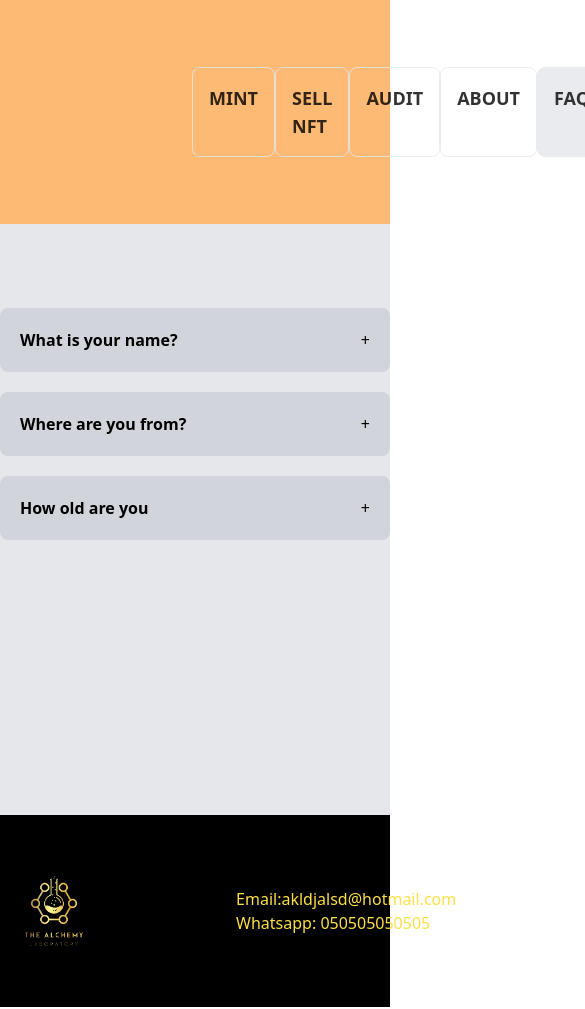
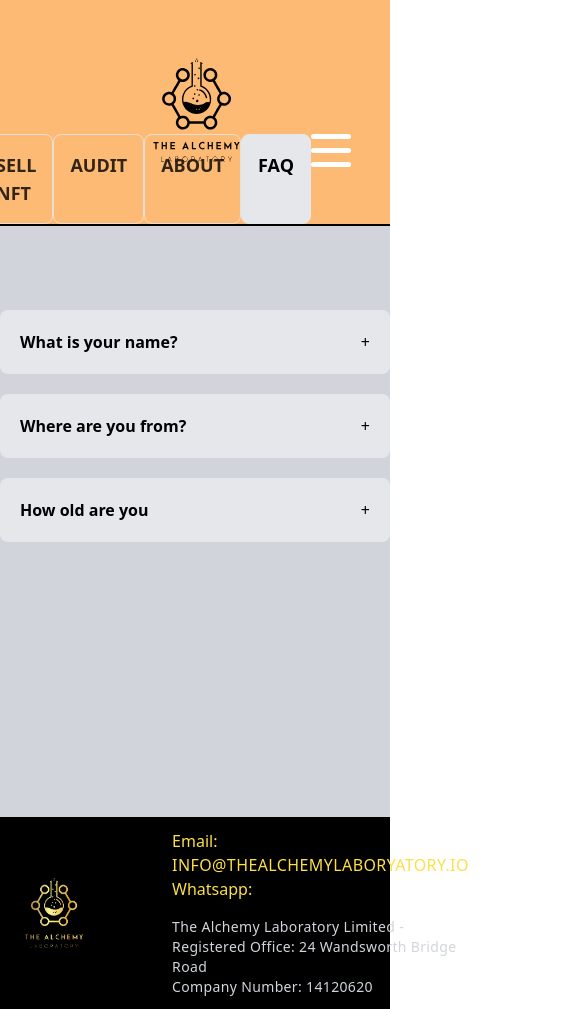
Before and after one commit to jaytecch/asop, a React (Create React App) app: page /faq in a window 390 px wide. Shown: the top 1009 px of the page, 585 px wide, since content can reach past the window. Built offline with nearby package versions, Linux system fonts and the light colour scheme; the HTML template or start-up script is replaced by a standard one.

Commit message:
Hamburger Menu is added

```diff
--- a/src/App.js
+++ b/src/App.js
@@ -13,7 +13,7 @@ function App() {
     <div className='App'>
       <BrowserRouter>
         <Header />
-				<div className='bg-gray-200 pb-12 relative min-h-[70vh] '>
+        <div className='bg-gray-300 pb-12 relative min-h-[70vh] '>
           <Routes>
             <Route index element={<Home />} />
             <Route path='/mint' element={<Mint />} />
--- a/src/components/Accordion.jsx
+++ b/src/components/Accordion.jsx
@@ -1,8 +1,9 @@
 function Accordion({ question, answer, selected, index, ...rest }) {
   return (
     <div
-			className='bg-gray-300 max-w-[480px] rounded-lg mx-auto my-5  p-5'
-			{...rest}>
+      className='bg-gray-200 max-w-[480px] rounded-lg mx-auto my-5  p-5'
+      {...rest}
+    >
       <div className='flex justify-between cursor-pointer'>
         <h3 className='font-bold'>{question}</h3>
         {selected === index ? '-' : '+'}
@@ -10,7 +11,8 @@ function Accordion({ question, answer, selected, index, ...rest }) {
       <div
         className={`h-[0px] overflow-hidden transition-all duration-500 ${
           selected === index ? ' h-[45px] opacity-100 ' : 'opacity-0 '
-				}`}>
+        }`}
+      >
         <p>{answer}</p>
       </div>
     </div>
--- a/src/components/PriceInput.jsx
+++ b/src/components/PriceInput.jsx
@@ -2,7 +2,7 @@ function PriceInput({ price, unit }) {
   return (
     <div>
       <div className='mb-3'>
-        <div className='border-2 border-gray-400 rounded-lg bg-gray-300  p-4 font-bold uppercase text-center text-xl text-gray-400'>
+        <div className='border-2 border-gray-400 rounded-lg bg-gray-200  p-4 font-bold uppercase text-center text-xl text-gray-400'>
           {`${price}  ${unit.toUpperCase()}`}
         </div>
       </div>
--- a/src/components/ProcessInput.jsx
+++ b/src/components/ProcessInput.jsx
@@ -3,10 +3,10 @@ function ProcessInput({ tier, process, onClick, selected }) {
     <div>
       <div className='mb-3' onClick={onClick}>
         <div
-					className={`transition-all border-2 border-gray-400 rounded-lg bg-gray-300 p-4 font-bold uppercase text-xl text-gray-400 hover:bg-orange-200 hover:border-black hover:text-black ${
-						selected === tier &&
-						'bg-orange-200 border-black text-black'
-					}`}>
+          className={`transition-all border-2 border-gray-400 rounded-lg bg-gray-200 p-4 font-bold uppercase text-xl text-gray-400 hover:bg-orange-200 hover:border-black hover:text-black ${
+            selected === tier && 'bg-orange-200 border-black text-black'
+          }`}
+        >
           {`T${tier} - ${process.toUpperCase()}`}
         </div>
       </div>
--- a/src/components/layout/Footer.jsx
+++ b/src/components/layout/Footer.jsx
@@ -2,12 +2,23 @@ import FooterLogo from '../../assets/FooterLogo.png';
 function Footer() {
   return (
     <div className='bg-black '>
-			<div className='container mx-auto flex gap-x-8 items-center relative'>
+      <div className='container mx-auto flex xl:gap-x-8 items-center relative'>
         <img src={FooterLogo} alt='' className='h-48' />
-				<span className=' bg-slate-50 h-28 w-1 top-2relative ' />
+        <span className=' bg-gray-400 h-28 w-0.5 top-2relative rounded-lg ' />
         <div className=' text-yellow-300 ml-16 '>
-					<p>Email:akldjalsd@hotmail.com</p>
-					<p>Whatsapp: 050505050505</p>
+          <p>
+            Email:{' '}
+            <span className='uppercase tracking-wide'>
+              info@thealchemylaboryatory.io
+            </span>{' '}
+          </p>
+          <p>Whatsapp: </p>
+          <p className='text-gray-300 text-sm mt-4 tracking-wide'>
+            The Alchemy Laboratory Limited - Registered Office: 24 Wandsworth
+            Bridge Road
+            <br />
+            Company Number: 14120620
+          </p>
         </div>
       </div>
     </div>
--- a/src/components/layout/Header.jsx
+++ b/src/components/layout/Header.jsx
@@ -1,57 +1,96 @@
 import Logo from '../../assets/Logo.svg';
 import { Link, useLocation } from 'react-router-dom';
+import { useState } from 'react';
 
 function Header() {
   const location = useLocation();
+  const [isClicked, setIsClicked] = useState(false);
 
+  const handleClick = () => {
+    setIsClicked(!isClicked);
+  };
   return (
-    <div className='bg-orange-300'>
-      <div className=' container mx-auto flex items-center gap-x-[12rem] '>
+    <div className='bg-orange-300 border-b-2 border-black'>
+      <div className=' container mx-auto flex items-center gap-x-[12rem] relative   '>
         <Link to='/'>
           <img src={Logo} alt='logo' className='h-56' />
         </Link>
 
-        <nav className='flex text-lg uppercase font-semibold  '>
+        <nav className='flex text-lg uppercase font-semibold absolute bottom-0 right-[10%] '>
           <Link
             to='/mint'
-            className={`transition-all opacity-80 hover:bg-gray-200 hover:opacity-100 border rounded-lg p-4 ${
-              location.pathname === '/mint' && ' bg-gray-200 opacity-100'
+            className={`transition-all hover:bg-gray-200 hover:opacity-100 border-2 rounded-lg p-4 ${
+              location.pathname === '/mint'
+                ? ' bg-gray-200 opacity-100'
+                : 'opacity-80 '
             }`}
           >
             Mint
           </Link>
           <Link
             to='/sell-nft'
-            className={`transition-all opacity-80 hover:bg-gray-200 hover:opacity-100 border rounded-lg p-4 ${
-              location.pathname === '/sell-nft' && ' bg-gray-200 opacity-100'
+            className={`transition-all  hover:bg-gray-200 hover:opacity-100 border rounded-lg p-4 ${
+              location.pathname === '/sell-nft'
+                ? ' bg-gray-200 opacity-100'
+                : 'opacity-80 '
             }`}
           >
             Sell NFT
           </Link>
           <Link
             to='/audit'
-            className={`transition-all opacity-80 hover:bg-gray-200 hover:opacity-100 border rounded-lg p-4 ${
-              location.pathname === '/audit' && ' bg-gray-200 opacity-100'
+            className={`transition-all hover:bg-gray-200 hover:opacity-100 border rounded-lg p-4 ${
+              location.pathname === '/audit'
+                ? ' bg-gray-200 opacity-100'
+                : 'opacity-80 '
             }`}
           >
             Audit
           </Link>
           <Link
             to='/about'
-            className={`transition-all opacity-80 hover:bg-gray-200 hover:opacity-100 border rounded-lg p-4 ${
-              location.pathname === '/about' && ' bg-gray-200 opacity-100'
+            className={`transition-all  hover:bg-gray-200 hover:opacity-100 border rounded-lg p-4 ${
+              location.pathname === '/about'
+                ? ' bg-gray-200 opacity-100'
+                : 'opacity-80 '
             }`}
           >
             About
           </Link>
           <Link
             to='/faq'
-            className={`transition-all opacity-80 hover:bg-gray-200 hover:opacity-100 border rounded-lg p-4 ${
-              location.pathname === '/faq' && ' bg-gray-200 opacity-100'
+            className={`transition-all hover:bg-gray-200 hover:opacity-100 border rounded-lg p-4 ${
+              location.pathname === '/faq'
+                ? ' bg-gray-200 opacity-100'
+                : 'opacity-80 '
             }`}
           >
             FAQ
           </Link>
+          <div
+            className=' cursor-pointer border-1 border-white'
+            onClick={handleClick}
+          >
+            <div
+              className={`relative z-20 w-10 h-[33px] transform rotate-0 transition duration-50 ease-in-out cursor-pointer `}
+            >
+              <span
+                className={`bg-white block absolute w-full h-[5px] rounded-[7px] opacity-100 left-0 transform rotate-0 transition duration-250 ease-in-out origin-[3px_1px] top-0 ${
+                  isClicked && '-top-0  rotate-45'
+                }`}
+              ></span>
+              <span
+                className={`bg-white block absolute w-full h-[5px] rounded-[7px] opacity-100 left-0 transform rotate-0 transition duration-250 ease-in-out origin-left-center top-[14px] ${
+                  isClicked && 'w-0 opacity-0'
+                }`}
+              ></span>
+              <span
+                className={`bg-white block absolute w-full h-[5px] rounded-[7px] opacity-100 left-0 transform rotate-0 transition duration-250 ease-in-out origin-[-3px_1px] top-7 ${
+                  isClicked && '-rotate-45'
+                }`}
+              ></span>
+            </div>
+          </div>
         </nav>
       </div>
     </div>
--- a/src/pages/Home.jsx
+++ b/src/pages/Home.jsx
@@ -4,14 +4,15 @@ import Coin2 from '../assets/10A_Front.png';
 function Home() {
   return (
     <div className=' container mx-auto flex items-center justify-center '>
-      <h1 className='text-4xl 2xl:text-5xl font-bold text-gray-400 w-80 tracking-wide leading-[4rem] '>
-        Invest In Physical Gold Using NFTs
+      <h1 className='text-4xl 2xl:text-5xl font-bold text-gray-400 w-80 tracking-wide leading-[4rem] drop-shadow-2xl '>
+        Invest In Physical <span className='text-[#d79b61]'>Gold</span> Using
+        NFTs
       </h1>
-      <div className='flex'>
+      <div className='flex drop-shadow-2xl '>
         <img
           src={Coin2}
           alt=''
-          className='h-[24rem] w-[24rem] 2xl:h-[30rem] 2xl:w-[30rem] relative left-48 2xl:left-60'
+          className='h-[24rem] w-[24rem] 2xl:h-[30rem] 2xl:w-[30rem] relative left-48 2xl:left-60 '
         />
         <img
           src={Coin1}
--- a/src/pages/Mint.jsx
+++ b/src/pages/Mint.jsx
@@ -13,10 +13,10 @@ function Mint() {
     setSelected(tier);
   };
   return (
-		<div className='flex justify-center'>
+    <div className='flex flex-col justify-center md:flex-row'>
       <div className='flex flex-col justify-center items-center cursor-pointer '>
         <img src={CoinImg} alt='' className='h-80' />
-				<div>
+        <div className=''>
           <ProcessInput
             tier={1}
             process={'mint'}
--- a/src/pages/SellNFT.jsx
+++ b/src/pages/SellNFT.jsx
@@ -1,28 +1,52 @@
 import CoinImg from '../assets/10A_Front.png';
 import ProcessInput from '../components/ProcessInput';
 import PriceInput from '../components/PriceInput';
+import { useState } from 'react';
 
 function SellNFT() {
+  const [selected, setSelected] = useState(null);
+
+  const handleClick = (tier) => {
+    if (selected === tier) {
+      return setSelected(null);
+    }
+    setSelected(tier);
+  };
   return (
-    <div className='flex justify-center'>
+    <div className='flex flex-col justify-center md:flex-row'>
       <div className='flex flex-col justify-center items-center cursor-pointer '>
         <img src={CoinImg} alt='' className='h-80' />
         <div className=''>
-          <ProcessInput tier={1} process={'sell'} />
+          <ProcessInput
+            tier={1}
+            process={'sell'}
+            onClick={() => handleClick(1)}
+            selected={selected}
+          />
           <PriceInput price={85} unit={'$'} />
         </div>
       </div>
       <div className='flex flex-col justify-center items-center cursor-pointer '>
         <img src={CoinImg} alt='' className='h-80' />
         <div>
-          <ProcessInput tier={5} process={'sell'} />
+          <ProcessInput
+            tier={5}
+            process={'sell'}
+            onClick={() => handleClick(5)}
+            selected={selected}
+          />
           <PriceInput price={425} unit={'$'} />
         </div>
       </div>
       <div className='flex flex-col justify-center items-center cursor-pointer '>
         <img src={CoinImg} alt='' className='h-80' />
         <div className=''>
-          <ProcessInput tier={10} process={'sell'} />
+          <ProcessInput
+            tier={10}
+            process={'sell'}
+            onClick={() => handleClick(10)}
+            selected={selected}
+          />
           <PriceInput price={850} unit={'$'} />
         </div>
       </div>
```
Lines whose indentation alone changed are shown as unchanged.
